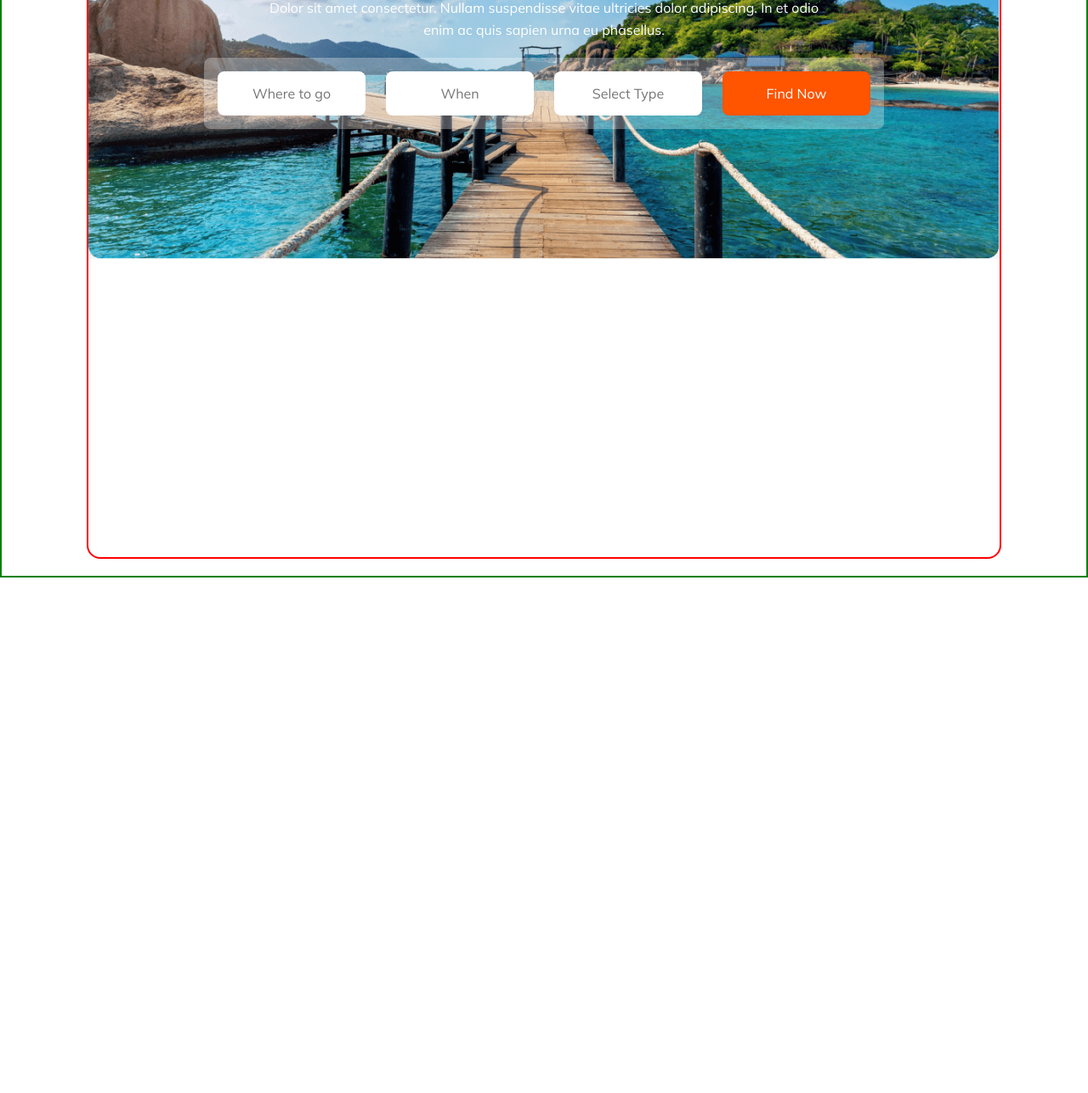
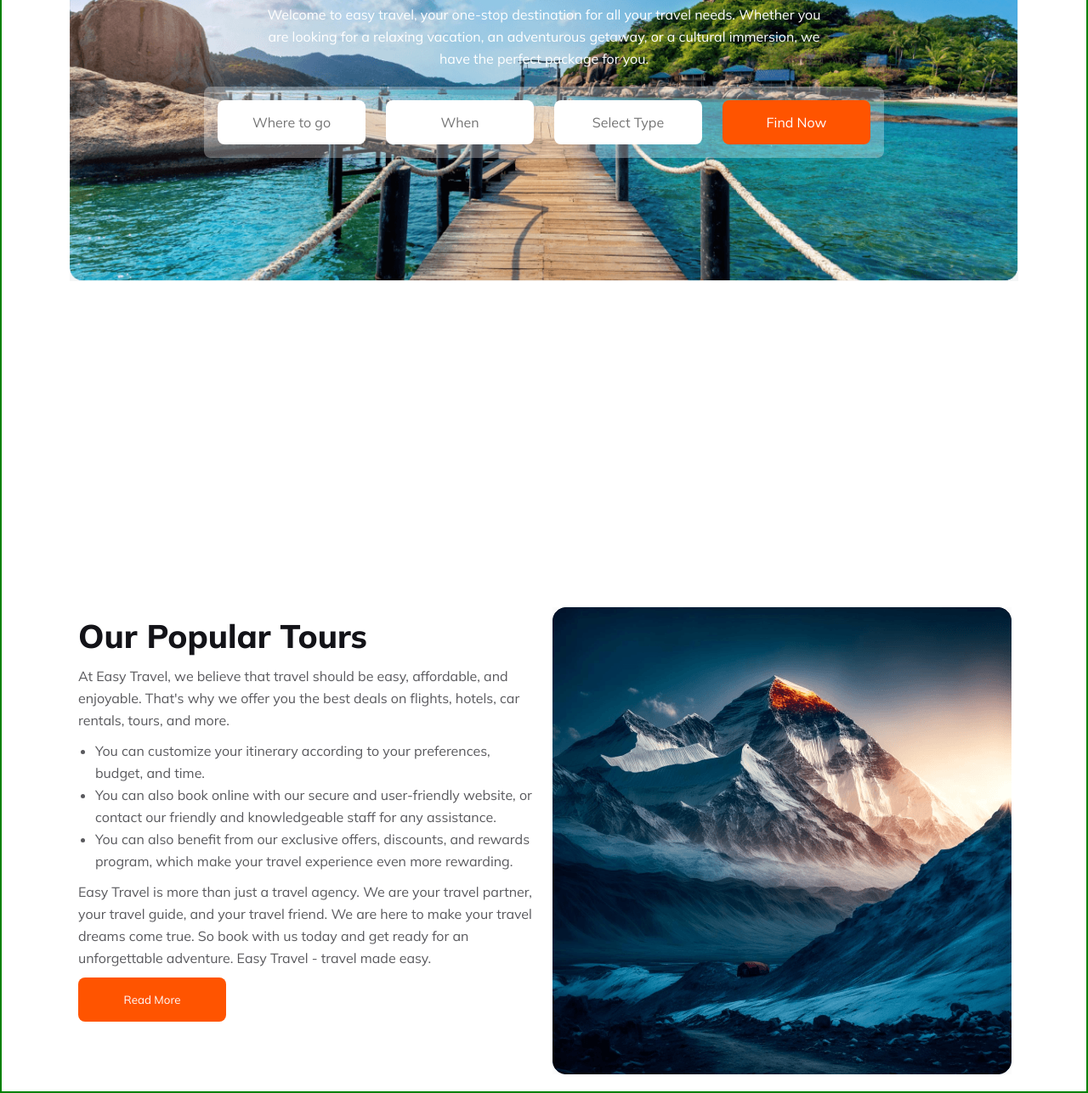
Before and after one commit to mumin6/B9-A2-Beyond-Borders, a plain HTML site: page index.html in a window 1280 px wide. Shown: the part 276-1563 px from the top of the page at 85% size. Before the commit the page ends 956 px from the top, so only its background shows below. Drawn offline with Linux system fonts and the light colour scheme.

Commit message:
added another section

```diff
--- a/index.html
+++ b/index.html
@@ -23,11 +23,12 @@
         </nav>
     </header>
     <main>
-        <div class="explore-your-travel">
-            <h1 class="explore-h1">Explore Your Travel</h1>
-            <p class="explore-p">Dolor sit amet consectetur. Nullam suspendisse vitae ultricies dolor adipiscing. In et odio enim ac quis sapien urna eu phasellus.</p>
+        <section>
+         <div class="explore-your-travel">
+             <h1 class="explore-h1">Explore Your Travel</h1>
+             <p class="explore-p">Welcome to easy travel, your one-stop destination for all your travel needs. Whether you are looking for a relaxing vacation, an adventurous getaway, or a cultural immersion, we have the perfect package for you. </p>
 
-            <section class="input-0">
+             <div class="input-0">
                  <input class="input-1" placeholder="Where to go" type="text" name="where you wana go" id="">
                  <input class="input-1" placeholder="When" type="datetime" name="when you wana go" id="" list="time">
                  <!-- <datalist id="time">
@@ -36,13 +37,34 @@
                     <option value="Fall">
                   </datalist> -->
                  <input class="input-1" placeholder="Select Type" type="text" name="Select Type" id="">
-                 <input class="input-1"  type="submit" name="Submit" value="Find Now" id="button-1">
+                 <input class="input-1 button-1"  type="submit" name="Submit" value="Find Now">
 
 
 
-            </section>
+                </div>
 
+            </div>
+    </section>
+    <section class="Our-Popular-Tours">
+        <div class="Our-Popular-Tours-1" >
+            <h1>Our Popular Tours</h1>
+            <p>At Easy Travel, we believe that travel should be easy, affordable, and enjoyable. That's why we offer you the best deals on flights, hotels, car rentals, tours, and more.</p>
+
+            <ul>
+                <li> You can customize your itinerary according to your preferences, budget, and time.</li>
+                <li>You can also book online with our secure and user-friendly website, or contact our friendly and knowledgeable staff for any assistance.</li>
+                <li>You can also benefit from our exclusive offers, discounts, and rewards program, which make your travel experience even more rewarding.</li>
+            </ul>
+
+            <p>Easy Travel is more than just a travel agency. We are your travel partner, your travel guide, and your travel friend. We are here to make your travel dreams come true. So book with us today and get ready for an unforgettable adventure. Easy Travel - travel made easy.</p>
+
+
+            <input class="button-2" type="button" value="Read More">
         </div>
+        <div class="Our-Popular-Tours-2">
+            <img src="./Images/Rectangle 4.png" alt="">
+        </div>
+    </section>
 
     </main>
     <footer>
--- a/styles/Easy_Travel.css
+++ b/styles/Easy_Travel.css
@@ -4,6 +4,7 @@
     margin: 0;
     padding: 0;
     font-family: 'Mulish', sans-serif;
+    max-width: 1350px;
 }
 
 main {
@@ -14,8 +15,9 @@ main {
 /* nav bar style */
 .navigation-bar {
     display: flex;
-    margin: 5px 10px;
+    margin: 10px 80px;
     padding: 10px;
+    max-width: 1360px;
 }
 
 .navigation-bar-1 {
@@ -31,7 +33,6 @@ main {
     justify-content: space-around;
     /* border: 1px solid red; */
     width: 50%;
-
     padding: 10px;
 }
 
@@ -44,7 +45,7 @@ main {
 }
 
 .link-2 {
-    color:  #424247;
+    color: #424247;
     text-align: center;
     font-size: 1.1rem;
     font-weight: 400;
@@ -75,13 +76,10 @@ main {
     background-size: 100%;
     background-repeat: no-repeat;
     display: block;
-    margin: 50px 100px;
-    margin-bottom: 20px;
+    margin: 50px 80px;
     text-align: center;
-    border: 2px solid red;
+    /* border: 2px solid red; */
     border-radius: 16px;
-    justify-content: center;
-
 }
 
 .explore-h1 {
@@ -126,7 +124,72 @@ main {
     border: none;
 }
 
-#button-1 {
+.button-1 {
     background: #FF5400;
     color: #FFF;
 }
+
+/* our popular tour section */
+.Our-Popular-Tours {
+    display: flex;
+    /* border: 1px solid red; */
+    margin: 1px 80px;
+}
+
+.Our-Popular-Tours-1 {
+    width: 50%;
+    /* border: 1px solid green; */
+    padding: 10px;
+    width: 540px;
+    height: 550px;
+}
+
+.Our-Popular-Tours-2 {
+    width: 50%;
+    /* border: 1px solid green; */
+    /* padding: 20px; */
+    width: 540px;
+    height: 550px;
+    margin: 1px auto;
+    border-radius: 16px;
+
+}
+
+.Our-Popular-Tours-1 h1 {
+    color: #131318;
+    text-align: left;
+    font-size: 2.4rem;
+    font-weight: 800;
+}
+
+.Our-Popular-Tours-1 p {
+    color: rgba(19, 19, 24, 0.70);
+    font-size: 1rem;
+    font-weight: 400;
+    line-height: 26px;
+    margin-top: 10px;
+    /* border: 1px solid red; */
+}
+
+.Our-Popular-Tours-1 ul {
+    color: rgba(19, 19, 24, 0.70);
+    font-size: 1rem;
+    font-weight: 400;
+    line-height: 26px;
+    margin-top: 10px;
+    padding-left: 20px;
+}
+
+.button-2 {
+    width: 174px;
+    height: 52px;
+    background: #FF5400;
+    color: #FFF;
+    border-radius: 8px;
+    margin-top: 10px;
+    border: none;
+}
+
+
+
+@media screen and (max-width:600px) {}
```
